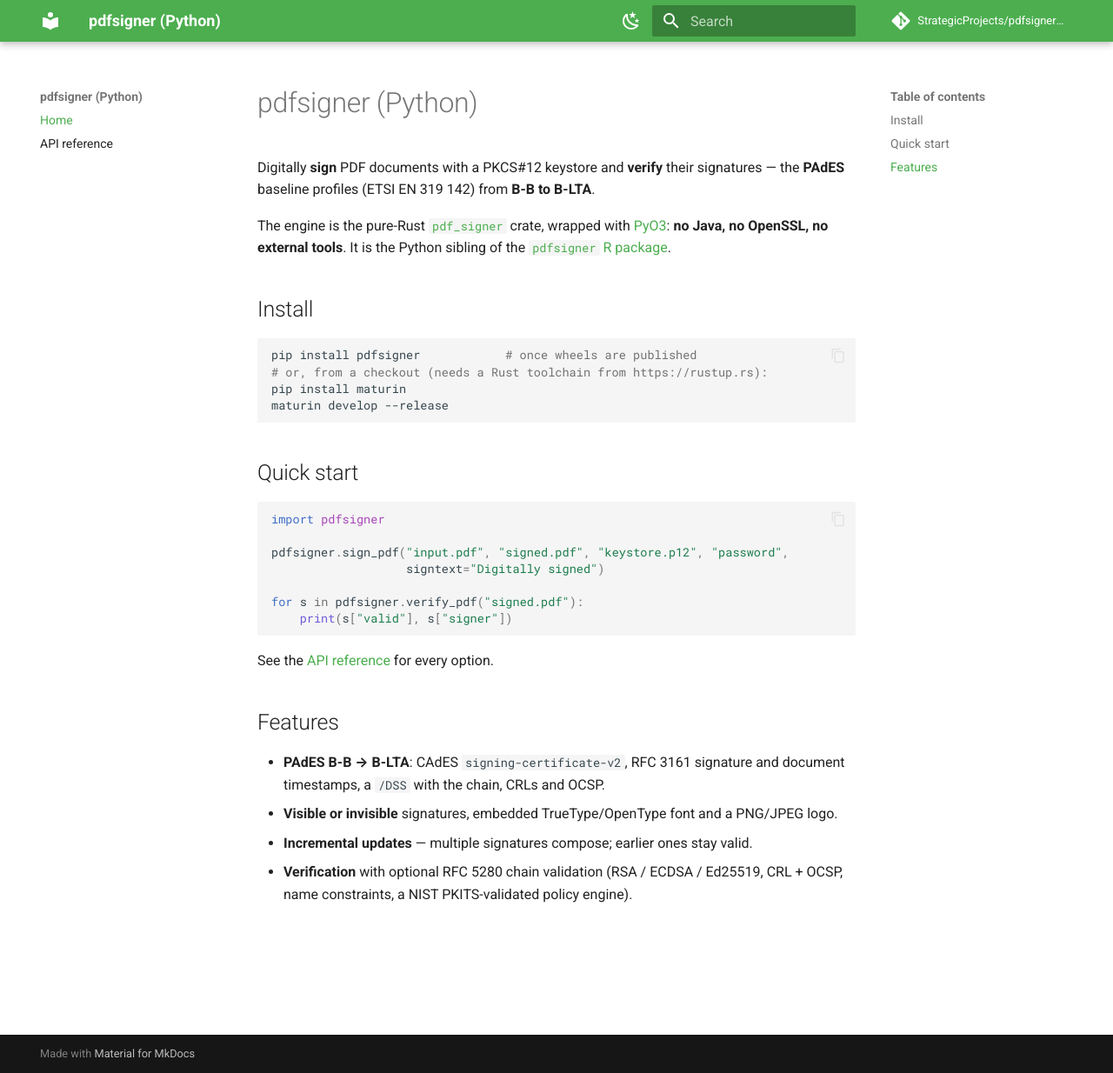
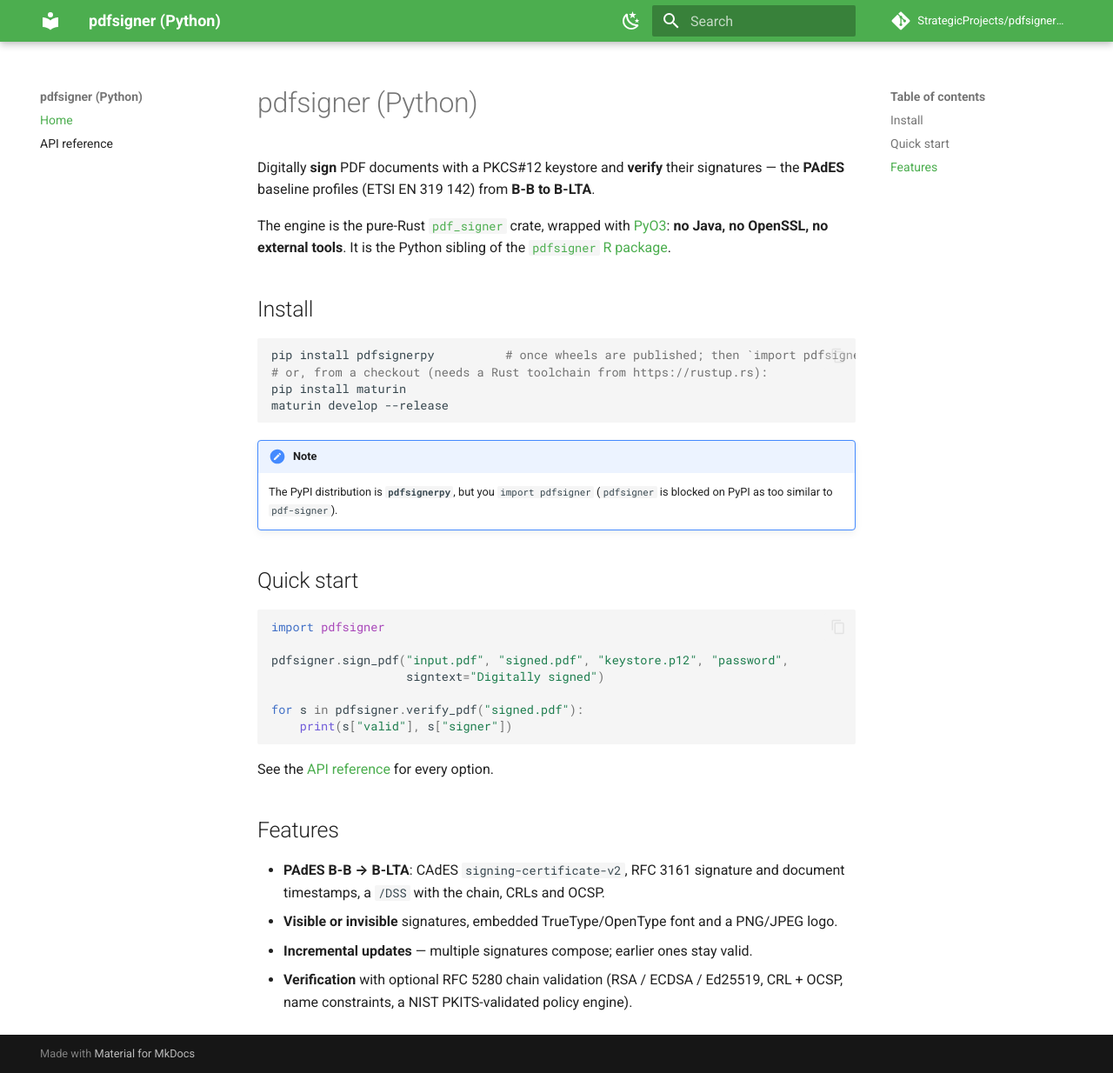
Before and after one commit to StrategicProjects/pdfsignerpy, an MkDocs documentation site: the page built from docs/index.md, in a window 1280 px wide and 1234 px high. Shown: the whole window at 87% size. Built offline with MkDocs 1.6.1 and Material for MkDocs 9.7.7, drawn with Linux system fonts in a browser that asks for light colours; comment, search, counter and statistics services are not loaded.

Commit message:
Use PyPI distribution name `pdfsignerpy` (import stays `pdfsigner`)
PyPI blocks `pdfsigner` as too similar to the existing `pdf-signer`
(it collapses separators, so the names collide). Rename the distribution
to `pdfsignerpy` (matching the repo); the import name is unchanged, so
`pip install pdfsignerpy` then `import pdfsigner`. Update pyproject, docs,
README and RELEASING (trusted-publisher project name).

Co-Authored-By: Claude Opus 4.8 (1M context) <noreply@anthropic.com>

````diff
--- a/docs/index.md
+++ b/docs/index.md
@@ -13,11 +13,15 @@ the Python sibling of the
 ## Install
 
 ```bash
-pip install pdfsigner            # once wheels are published
+pip install pdfsignerpy          # once wheels are published; then `import pdfsigner`
 # or, from a checkout (needs a Rust toolchain from https://rustup.rs):
 pip install maturin
 maturin develop --release
 ```
+
+!!! note
+    The PyPI distribution is **`pdfsignerpy`**, but you `import pdfsigner`
+    (`pdfsigner` is blocked on PyPI as too similar to `pdf-signer`).
 
 ## Quick start
 
--- a/pyproject.toml
+++ b/pyproject.toml
@@ -3,8 +3,10 @@ requires = ["maturin>=1.7,<2"]
 build-backend = "maturin"
 
 [project]
-name = "pdfsigner"
-description = "Digitally sign and verify PDF documents (PAdES) with a pure-Rust backend — no Java, no OpenSSL."
+# Distribution name on PyPI (the import name stays `pdfsigner`); `pdfsigner`
+# itself is blocked by PyPI as too similar to the existing `pdf-signer`.
+name = "pdfsignerpy"
+description = "Digitally sign and verify PDF documents (PAdES) with a pure-Rust backend — no Java, no OpenSSL. Import as `pdfsigner`."
 requires-python = ">=3.9"
 license = { text = "GPL-3.0-or-later" }
 authors = [{ name = "André Leite", email = "leite@castlab.org" }]
````
Also changed, not shown: README.md (+4 -1 lines), RELEASING.md (+7 -3 lines), 1 other file.
